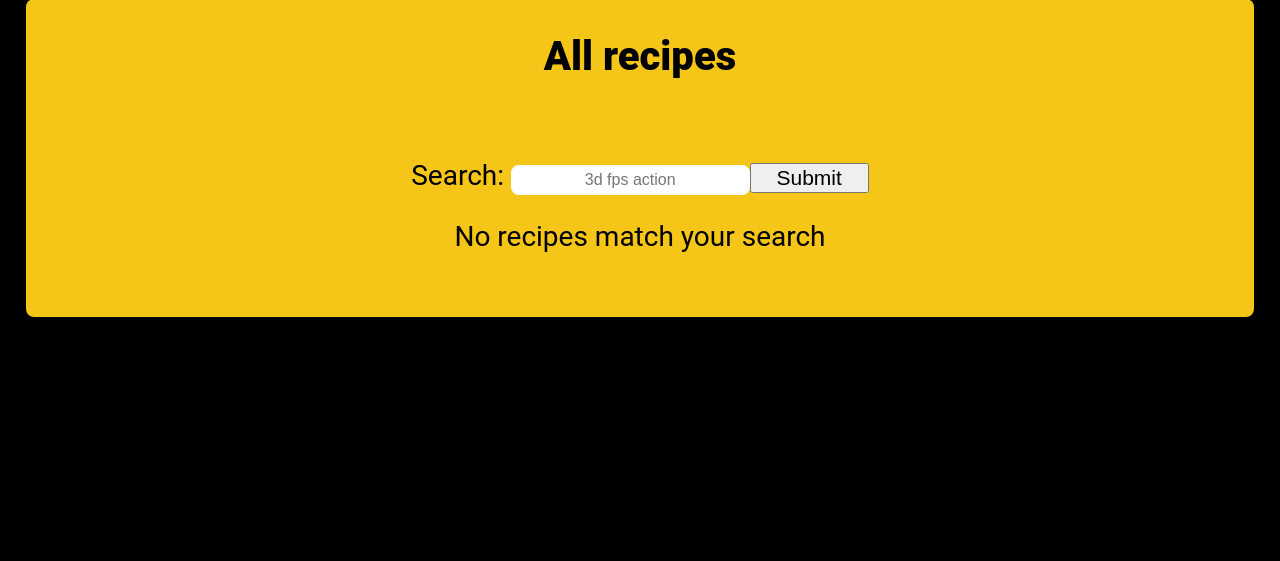
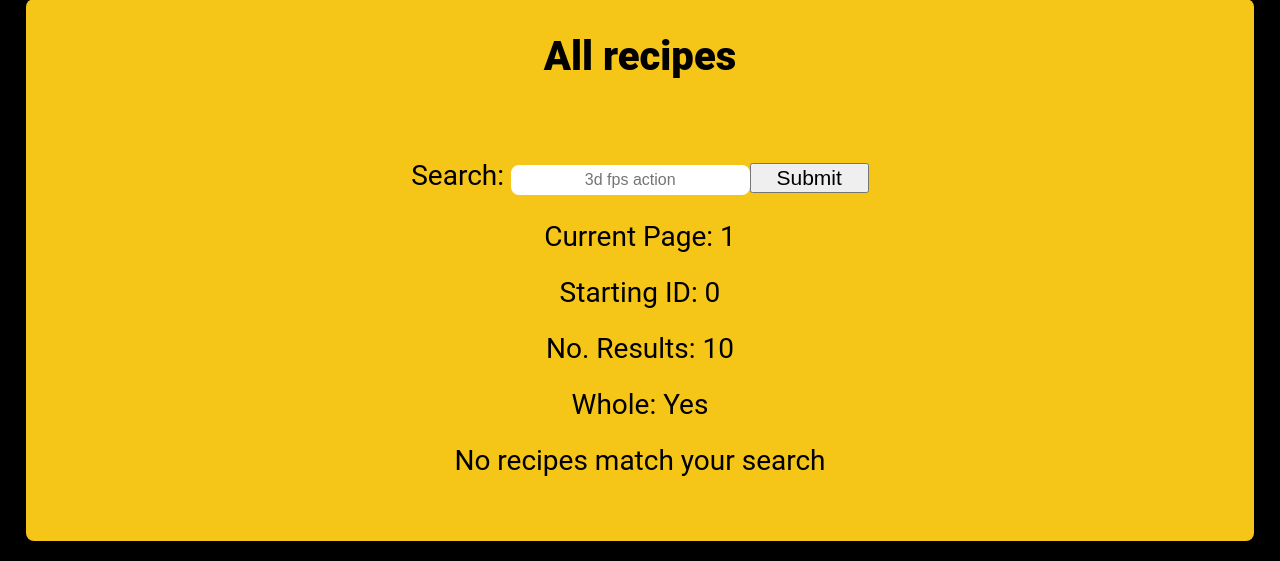
Before and after one commit to mrhatman26/Reverse-Recipe-Website, a Flask app: page /recipes/ in a window 1280 px wide. Shown: the part 255-816 px from the top of the page. Before the commit the page ends 572 px from the top, so only its background shows below. Run offline with Flask 3, Linux system fonts and the light colour scheme; data that the repository does not hold is empty; parts of the project's set-up code (start-up, migrations or seed data) failed here and were passed over.

Commit message:
Implemented pagination

```diff
--- a/app.py
+++ b/app.py
@@ -8,7 +8,9 @@ from action_logger import *
 from version_handler import *
 from user import User
 from global_vars import deployed, live
-from misc import set_database_config
+from misc import set_database_config, get_current_page
+#ToDo: Finish pagination
+#ToDo: Investigate why a recipe page with an invalid ID still acts as though nothing is wrong.
 
 '''Server Vars'''
 version = update_version()
@@ -54,7 +56,8 @@ def recipes_default(starting_id=0, search="", no_results=10, search_type=0):
     access_log(request.remote_addr, get_user(), request.path)
     starting_id = int(starting_id)
     recipes = recipe_get_all_partial(starting_id, search=search, search_type=search_type)
-    return render_template("recipes/recipe_list.html", page_name="All Recipes", c_version=version, recipe_list=recipes[0])
+    current_page = get_current_page(starting_id, no_results)
+    return render_template("recipes/recipe_list.html", page_name="All Recipes", c_version=version, recipe_list=recipes[0], no_pages=recipes[1], total_recipes=recipes[2], no_results=no_results, current_page=current_page + 1, starting_id=starting_id, search=search)
 
 #Individual Recipes
 @app.route('/recipes/recipe_id=<recipe_id>')
--- a/misc.py
+++ b/misc.py
@@ -113,3 +113,47 @@ def set_database_config(args):
             sys.exit()
         else:
             fprint("Successfully connected to database")
+
+def convert_time(time):
+    time = round(time)
+    hours = 0
+    minutes = 0
+    seconds = 0
+    while True:
+        if time >= 3600: #An hour
+            time -= 3600
+            hours += 1
+        elif time >= 60: #A minute
+            time -= 60
+            minutes += 1
+        elif time >= 1: #A second
+            time -= 1
+            seconds += 1
+        else:
+            break
+    return [hours, minutes, seconds]
+
+def get_current_page(starting_id, no_results):
+    import time
+    start_time = time.time()
+    current_page = 0
+    if starting_id < 1:
+        return 0
+    else:
+        while True:
+            if starting_id >= no_results:
+                current_page += 1
+                starting_id -= no_results
+            else:
+                if starting_id > 0:
+                    current_page += 1
+                break
+            print(str(starting_id), end="", flush=True)
+        actual_final_time = time.time() - start_time
+        final_time = convert_time(actual_final_time)
+        time_file = open("..\\get_current_page_time.txt", "w")
+        time_file.write("get_current_page_time function took " + str(time.time() - start_time) + " seconds")
+        time_file.write("\n(" + str(final_time[0]) + " hours, " + str(final_time[1]) + " minutes and " + str(final_time[2]) + " seconds)")
+        time_file.close()
+        print("")
+        return current_page
--- a/static/version.txt
+++ b/static/version.txt
@@ -1 +1 @@
-(20260524.092604)
+(20260527.155300)
--- a/templates/recipes/recipe_list.html
+++ b/templates/recipes/recipe_list.html
@@ -15,6 +15,16 @@
                         </div>
                         {% if current_user.is_authenticated %}
                                 <a href="{{ url_for('recipes_default') }}" class="button">Add New recipe</a>
+                                <p></p>
+                        {% endif %}
+                        <p>Current Page: {{ current_page }}</p>
+                        <p>Starting ID: {{ starting_id }}</p>
+                        <p>No. Results: {{ no_results }}</p>
+                        {% set test = starting_id % no_results %}
+                        {% if test > 0 %}
+                                <p>Whole: No</p>
+                        {% else %}
+                                <p>Whole: Yes</p>
                         {% endif %}
                         {% if recipe_list|length > 0 %}
                                 {% for recipe in recipe_list %}
@@ -26,6 +36,20 @@
                                                 </div>
                                         </a>
                                 {% endfor %}
+                                {% if total_recipes > 10 %}
+                                        {% set previous_starting_id =  starting_id - no_results %}
+                                        {% set next_starting_id = starting_id + no_results %}
+                                        {% if next_starting_id > total_recipes - 1 %}
+                                                {% set next_starting_id = total_recipes - 1 %}
+                                        {% endif %}
+                                        {% if previous_starting_id >= 0 and next_starting_id < total_recipes - 1 %}
+                                                <p><a href="{{ url_for('recipes_default', starting_id=0) }}" class="button"><< First</a> <a href="{{ url_for('recipes_default', starting_id=previous_starting_id) }}" class="button">< Previous</a> ({{ current_page }}/{{ no_pages }}) <a href="{{ url_for('recipes_default', starting_id=next_starting_id) }}" class="button">Next ></a> <a href="{{ url_for('recipes_default', starting_id=total_recipes - 10) }}" class="button">Last >></a></p>
+                                        {% elif previous_starting_id < 0 %}
+                                                <p>({{ current_page }}/{{ no_pages }}) <a href="{{ url_for('recipes_default', starting_id=next_starting_id) }}" class="button">Next ></a> <a href="{{ url_for('recipes_default', starting_id=total_recipes - 10) }}" class="button">Last >></a></p>
+                                        {% else %}
+                                                <p><a href="{{ url_for('recipes_default', starting_id=0) }}" class="button"><< First</a> <a href="{{ url_for('recipes_default', starting_id=previous_starting_id) }}" class="button">< Previous</a> ({{ current_page }}/{{ no_pages }})</p>
+                                        {% endif %}
+                                {% endif %}
                         {% else %}
                                 <p>No recipes match your search</p>
                         {% endif %}
```
